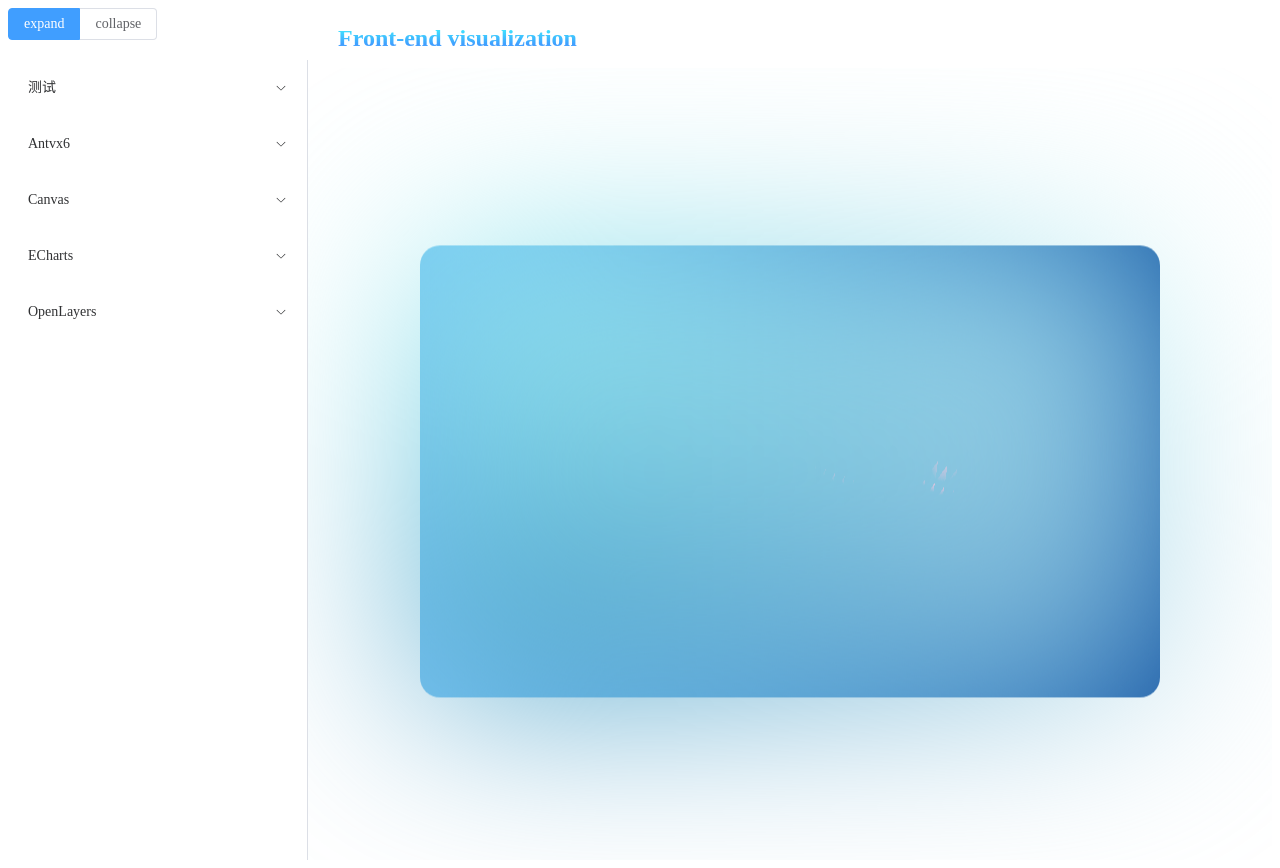
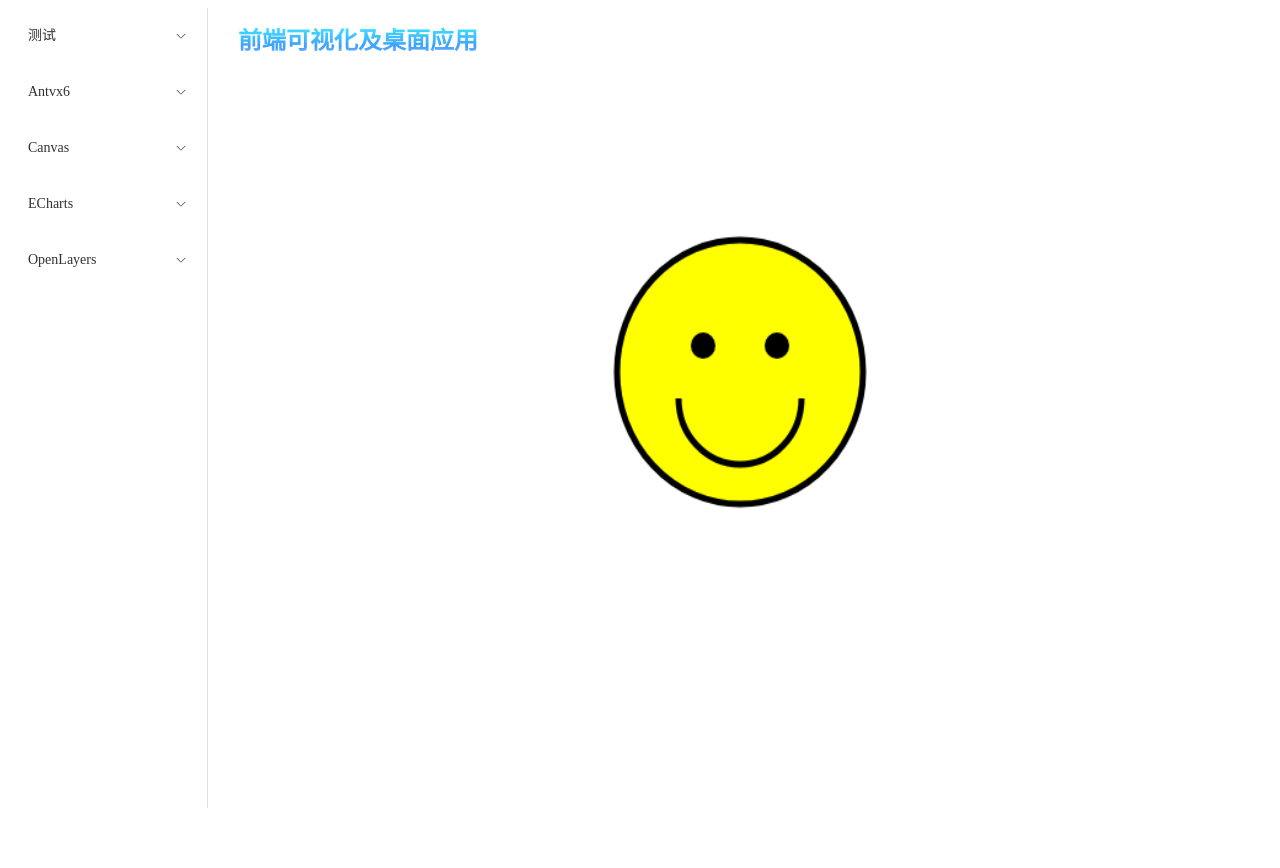
Before and after one commit to TIKlly/GISvue3-ts, a Vue app: page / in a window 1280 px wide. After the commit the page ends 816 px from the top, so only its background shows below. Built offline with nearby package versions, Linux system fonts and the light colour scheme; a web font is replaced by a local one.

Commit message:
startpage smile canvas

```diff
--- a/src/App.vue
+++ b/src/App.vue
@@ -1,28 +1,15 @@
 <template>
   <div>
-    <el-container>
-      <el-aside>
-        <RootNav></RootNav>
-      </el-aside>
-      <el-container>
-        <el-header>
-          <RootHeader></RootHeader>
-        </el-header>
-        <el-main>
-          <RouterView></RouterView>
-        </el-main>
-      </el-container>
-    </el-container>
+    <startPage />
+    <Layout />
   </div>
 </template>
 
-
 <script setup lang="ts">
-import RootNav from './components/Root/RootNav.vue';
-import RootHeader from "@/components/Root/RootHeader.vue"
-
+import Layout from "@/layout/index.vue"
+import startPage from "./components/startPage.vue";
 
 
 </script>
 
-<style></style>
+<style lang="scss" scoped></style>
--- a/src/components/Root/RootHeader.vue
+++ b/src/components/Root/RootHeader.vue
@@ -5,7 +5,7 @@
       isCollapse ? 'el-icon-s-unfold' : 'el-icon-s-fold'
     ]" @click="changeMenu"></i>
     <div class="root__header__main">
-      <h2 class="root__header__title" @click="toHome">Front-end visualization</h2>
+      <h2 class="root__header__title" @click="toHome">前端可视化及桌面应用</h2>
       <div class="repository__x">
         <el-tooltip class="repository__item" content="...." placement="bottom" effect="light">
 
--- a/src/components/Root/RootNav.vue
+++ b/src/components/Root/RootNav.vue
@@ -1,12 +1,12 @@
 <template>
-    <el-radio-group v-model="isCollapse" style="margin-bottom: 20px">
+    <!-- <el-radio-group v-model="isCollapse" style="margin-bottom: 20px">
         <el-radio-button :value="false">expand</el-radio-button>
         <el-radio-button :value="true">collapse</el-radio-button>
-    </el-radio-group>
+    </el-radio-group> -->
     <el-menu router :collapse="isCollapse" :default-active="currentPath" :unique-opened="true" @open="handleOpen"
         @close="handleClose">
         <el-scrollbar class="h-screen">
-            <RootNavList :routesList="routesList" :isShow="isCollapse" />
+            <RootNavList :routesList="routesList" />
         </el-scrollbar>
     </el-menu>
 </template>
--- a/src/components/Root/RootNavList.vue
+++ b/src/components/Root/RootNavList.vue
@@ -9,9 +9,9 @@
                     <component v-if="item.meta" :is="item.meta.icon"></component>
                 </el-icon> -->
                 <!-- TODO  存在bug -->
-                <span v-if="!isShow">{{ item.meta.navName }}</span>
+                <span>{{ item.meta.navName }}</span>
             </template>
-            <RootNavList :routesList="item.children" :isShow="props.isShow" v-if="item.children" />
+            <RootNavList :routesList="item.children" v-if="item.children" />
         </el-sub-menu>
     </template>
 </template>
@@ -21,7 +21,7 @@ import { defineProps } from 'vue';
 
 
 const props = defineProps<{
-    isShow: boolean,
+
     routesList: {
         path: string;
         name: string;
--- /dev/null
+++ b/src/layout/index.vue
@@ -0,0 +1,50 @@
+<template>
+    <el-container>
+        <!-- 侧边栏 -->
+        <el-aside :width="sidebarWidth">
+            <RootNav></RootNav>
+        </el-aside>
+        <!-- 内容区域 -->
+        <el-container>
+            <el-header>
+                <RootHeader></RootHeader>
+            </el-header>
+            <el-main :style="{ padding: contentPadding }">
+                <RouterView></RouterView>
+            </el-main>
+        </el-container>
+    </el-container>
+</template>
+
+<script setup lang="ts">
+import { ref, onMounted, computed } from 'vue'
+import RootNav from '@/components/Root/RootNav.vue';
+import RootHeader from "@/components/Root/RootHeader.vue"
+
+const isMobile = ref<boolean>(false)
+
+onMounted(() => {
+    handleResize()
+    window.addEventListener('resize', handleResize)
+})
+
+function handleResize() {
+    isMobile.value = window.innerWidth < 768
+}
+
+// 使用计算属性动态计算侧边栏宽度和内容区域的内边距
+const sidebarWidth = computed(() => isMobile.value ? '100%' : '200px')
+const contentPadding = computed(() => isMobile.value ? '20px' : '40px')
+
+
+</script>
+
+<style lang="scss" scoped>
+/* 在移动端隐藏侧边栏 */
+.el-aside {
+    @media (max-width: 767px) {
+        display: block;
+        width: 100%;
+    }
+}
+</style>
--- a/src/views/Home/index.vue
+++ b/src/views/Home/index.vue
@@ -1,26 +1,75 @@
 <template>
-    <div class="app__home">
-        <div class="text">
-            <span v-for="str in myNameArr" :key="str" v-html="str">
-            </span>
-        </div>
+    <div class="flex justify-center items-center h-[80%]">
+        <canvas ref="canvas" class="w-[50%] h-[100%]" width="400" height="400"></canvas>
     </div>
 </template>
 
 <script setup lang="ts">
-import { ref, computed } from 'vue'
-const myName = ref(`I'm Tik_o`)
-const myNameArr = computed(() => {
-    let arr = []
-    for (let i = 0; i < myName.value.length; i++) {
-        let str = myName.value[i] !== ' ' ? myName.value[i] : '&nbsp;'
-        arr.push(str)
+import { ref, onMounted } from 'vue';
+
+const canvas = ref<HTMLCanvasElement | null>(null);
+let ctx: CanvasRenderingContext2D | null = null;
+let smiling = false;
+
+onMounted(() => {
+    if (canvas.value) {
+        ctx = canvas.value.getContext('2d');
+        // setInterval(animateSmile, 1000);
+        drawFace();
     }
-    return arr
-})
+});
 
+function drawFace() {
+    if (!ctx || !canvas.value) return;
+
+    const canvasWidth = canvas.value.width;
+    const canvasHeight = canvas.value.height;
+
+    // Clear canvas
+    ctx.clearRect(0, 0, canvasWidth, canvasHeight);
+
+    // Draw face
+    ctx.beginPath();
+    ctx.arc(canvasWidth / 2, canvasHeight / 2, 100, 0, Math.PI * 2);
+    ctx.fillStyle = 'yellow';
+    ctx.fill();
+    ctx.strokeStyle = 'black';
+    ctx.lineWidth = 5;
+    ctx.stroke();
+
+    // Draw left eye
+    ctx.beginPath();
+    ctx.arc(canvasWidth / 2 - 30, canvasHeight / 2 - 20, 10, 0, Math.PI * 2);
+    ctx.fillStyle = 'black';
+    ctx.fill();
+
+    // Draw right eye
+    ctx.beginPath();
+    ctx.arc(canvasWidth / 2 + 30, canvasHeight / 2 - 20, 10, 0, Math.PI * 2);
+    ctx.fillStyle = 'black';
+    ctx.fill();
+
+    // Draw mouth
+    ctx.beginPath();
+    if (smiling) {
+        ctx.arc(canvasWidth / 2, canvasHeight / 2 + 20, 50, 0, Math.PI * 2);
+    } else {
+        ctx.arc(canvasWidth / 2, canvasHeight / 2 + 20, 50, 0, Math.PI);
+    }
+    ctx.fillStyle = 'transparent';
+    ctx.strokeStyle = 'black';
+    ctx.lineWidth = 5;
+    ctx.stroke();
+}
+
+// function animateSmile() {
+//     smiling = !smiling;
+//     drawFace();
+// }
 </script>
 
-<style lang="scss" scoped>
-@import url('./index2.css');
+<style scoped>
+.canvas {
+    border: 1px solid #ccc;
+}
 </style>
```
